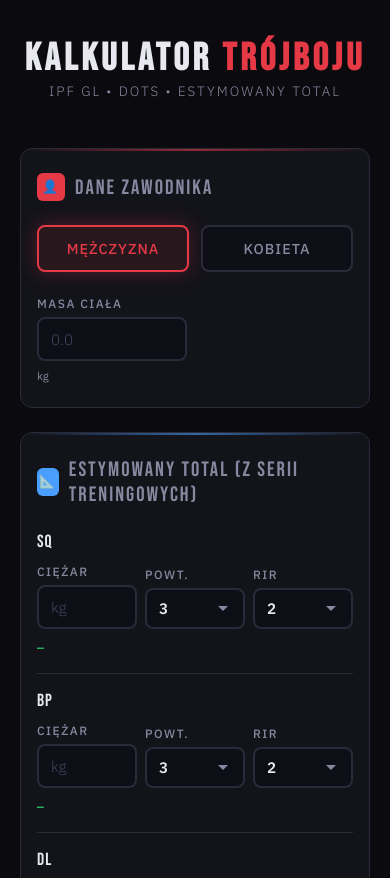
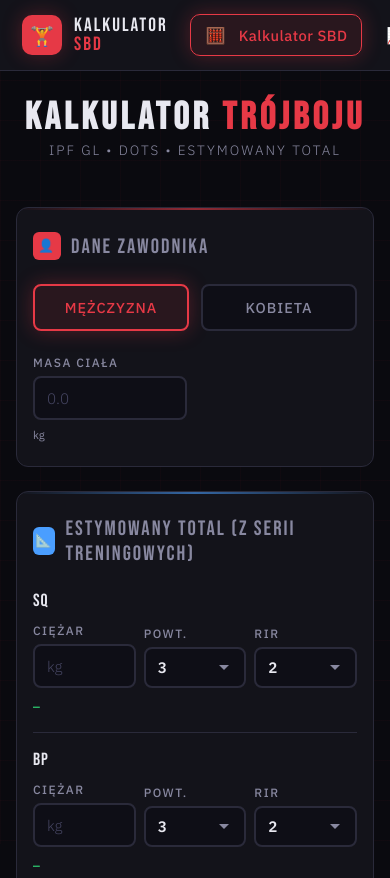
Before and after one commit to rusekdawid/KalkulatorSBD, a plain HTML site: page index.html in a window 390 px wide. Shown: the top 878 px of the page. Drawn offline with Linux system fonts and the light colour scheme.

Commit message:
Dodaj panel boczny z zakladkami (Kalkulator SBD + Historia wynikow)
Co-Authored-By: Claude Opus 4.8 <noreply@anthropic.com>

```diff
--- a/index.html
+++ b/index.html
@@ -43,6 +43,115 @@
     z-index: 0;
   }
 
+  .app {
+    display: flex;
+    min-height: 100vh;
+    position: relative;
+    z-index: 1;
+  }
+
+  /* ===== SIDEBAR ===== */
+  .sidebar {
+    width: 260px;
+    flex-shrink: 0;
+    background: var(--surface);
+    border-right: 1px solid var(--border);
+    padding: 28px 18px;
+    position: sticky;
+    top: 0;
+    align-self: flex-start;
+    height: 100vh;
+    display: flex;
+    flex-direction: column;
+    gap: 28px;
+  }
+
+  .sidebar-brand {
+    display: flex;
+    align-items: center;
+    gap: 12px;
+    padding: 0 6px;
+  }
+
+  .sidebar-brand .logo {
+    width: 40px;
+    height: 40px;
+    border-radius: 10px;
+    background: var(--accent);
+    display: flex;
+    align-items: center;
+    justify-content: center;
+    font-size: 1.2rem;
+    box-shadow: 0 0 20px var(--accent-glow);
+  }
+
+  .sidebar-brand .brand-text {
+    font-family: 'Bebas Neue', sans-serif;
+    font-size: 1.4rem;
+    letter-spacing: 2px;
+    line-height: 1;
+    color: var(--text);
+  }
+
+  .sidebar-brand .brand-text span { color: var(--accent); }
+
+  .nav {
+    display: flex;
+    flex-direction: column;
+    gap: 6px;
+  }
+
+  .nav-label {
+    font-size: 0.65rem;
+    text-transform: uppercase;
+    letter-spacing: 2px;
+    color: var(--text-dim);
+    padding: 0 12px 6px;
+    font-weight: 600;
+  }
+
+  .nav-item {
+    display: flex;
+    align-items: center;
+    gap: 12px;
+    width: 100%;
+    padding: 13px 14px;
+    background: transparent;
+    border: 1px solid transparent;
+    border-radius: 10px;
+    color: var(--text-dim);
+    font-family: 'IBM Plex Sans', sans-serif;
+    font-size: 0.92rem;
+    font-weight: 500;
+    cursor: pointer;
+    transition: all 0.2s;
+    text-align: left;
+    letter-spacing: 0.5px;
+  }
+
+  .nav-item .nav-icon {
+    width: 22px;
+    text-align: center;
+    font-size: 1rem;
+  }
+
+  .nav-item:hover {
+    background: var(--surface2);
+    color: var(--text);
+  }
+
+  .nav-item.active {
+    background: rgba(230, 57, 70, 0.1);
+    border-color: var(--accent);
+    color: var(--accent);
+    box-shadow: 0 0 20px var(--accent-glow);
+  }
+
+  .main {
+    flex: 1;
+    min-width: 0;
+  }
+
   .container {
     max-width: 720px;
     margin: 0 auto;
@@ -50,6 +159,34 @@
     position: relative;
     z-index: 1;
   }
+
+  /* ===== TAB PANELS ===== */
+  .tab-panel { display: none; }
+  .tab-panel.active { display: block; }
+
+  .placeholder-chart {
+    background: var(--surface);
+    border: 1px dashed var(--border);
+    border-radius: 12px;
+    min-height: 360px;
+    display: flex;
+    flex-direction: column;
+    align-items: center;
+    justify-content: center;
+    gap: 12px;
+    color: var(--text-dim);
+    text-align: center;
+    padding: 40px 20px;
+  }
+
+  .placeholder-chart .big-icon { font-size: 2.6rem; opacity: 0.6; }
+  .placeholder-chart .ph-title {
+    font-family: 'Bebas Neue', sans-serif;
+    font-size: 1.4rem;
+    letter-spacing: 2px;
+    color: var(--text);
+  }
+  .placeholder-chart .ph-sub { font-size: 0.82rem; max-width: 340px; line-height: 1.6; }
 
   .header {
     text-align: center;
@@ -343,6 +480,31 @@
     line-height: 1.8;
   }
 
+  @media (max-width: 860px) {
+    .app { flex-direction: column; }
+    .sidebar {
+      width: 100%;
+      height: auto;
+      position: static;
+      flex-direction: row;
+      align-items: center;
+      gap: 16px;
+      padding: 14px 16px;
+      border-right: none;
+      border-bottom: 1px solid var(--border);
+      overflow-x: auto;
+    }
+    .sidebar-brand { flex-shrink: 0; }
+    .sidebar-brand .brand-text { font-size: 1.2rem; }
+    .nav {
+      flex-direction: row;
+      gap: 8px;
+    }
+    .nav-label { display: none; }
+    .nav-item { padding: 10px 14px; white-space: nowrap; }
+    .container { padding: 28px 16px 48px; }
+  }
+
   @media (max-width: 560px) {
     .header h1 { font-size: 2.4rem; }
     .card { padding: 24px 16px; }
@@ -377,7 +539,31 @@
 </head>
 <body>
 
-<div class="container">
+<div class="app">
+
+  <!-- ===== PANEL ZARZĄDZANIA ===== -->
+  <aside class="sidebar">
+    <div class="sidebar-brand">
+      <div class="logo">🏋️</div>
+      <div class="brand-text">KALKULATOR<br><span>SBD</span></div>
+    </div>
+    <nav class="nav">
+      <div class="nav-label">Menu</div>
+      <button class="nav-item active" data-tab="calc" onclick="setTab('calc')">
+        <span class="nav-icon">🧮</span> Kalkulator SBD
+      </button>
+      <button class="nav-item" data-tab="history" onclick="setTab('history')">
+        <span class="nav-icon">📈</span> Historia wyników
+      </button>
+    </nav>
+  </aside>
+
+  <!-- ===== TREŚĆ ===== -->
+  <main class="main">
+    <div class="container">
+
+    <!-- ===================== ZAKŁADKA: KALKULATOR SBD ===================== -->
+    <div class="tab-panel active" id="tab-calc">
   <div class="header">
     <h1>KALKULATOR <span>TRÓJBOJU</span></h1>
     <p>IPF GL &bull; DOTS &bull; Estymowany Total</p>
@@ -615,9 +801,37 @@
     IPF GL (2020, oficjalne współczynniki IPF Classic) &bull; DOTS (2020)<br>
     e1RM na podstawie tabeli RPE/RIR &bull; zaokrąglenie do 2.5 kg
   </div>
-</div>
+    </div><!-- /tab-calc -->
+
+    <!-- ===================== ZAKŁADKA: HISTORIA WYNIKÓW ===================== -->
+    <div class="tab-panel" id="tab-history">
+      <div class="header">
+        <h1>HISTORIA <span>WYNIKÓW</span></h1>
+        <p>Śledzenie postępów w czasie</p>
+      </div>
+
+      <div class="placeholder-chart">
+        <div class="big-icon">📈</div>
+        <div class="ph-title">WYKRES WKRÓTCE</div>
+        <div class="ph-sub">Tutaj pojawi się duży wykres Twoich wyników. Rozwiniemy tę sekcję w kolejnym kroku.</div>
+      </div>
+    </div><!-- /tab-history -->
+
+    </div><!-- /container -->
+  </main>
+
+</div><!-- /app -->
 
 <script>
+// ========== NAWIGACJA / ZAKŁADKI ==========
+function setTab(tab) {
+  document.querySelectorAll('.tab-panel').forEach(p => p.classList.remove('active'));
+  document.getElementById('tab-' + tab).classList.add('active');
+  document.querySelectorAll('.nav-item').forEach(b => {
+    b.classList.toggle('active', b.dataset.tab === tab);
+  });
+}
+
 let gender = 'M';
 
 function setGender(g) {
```
